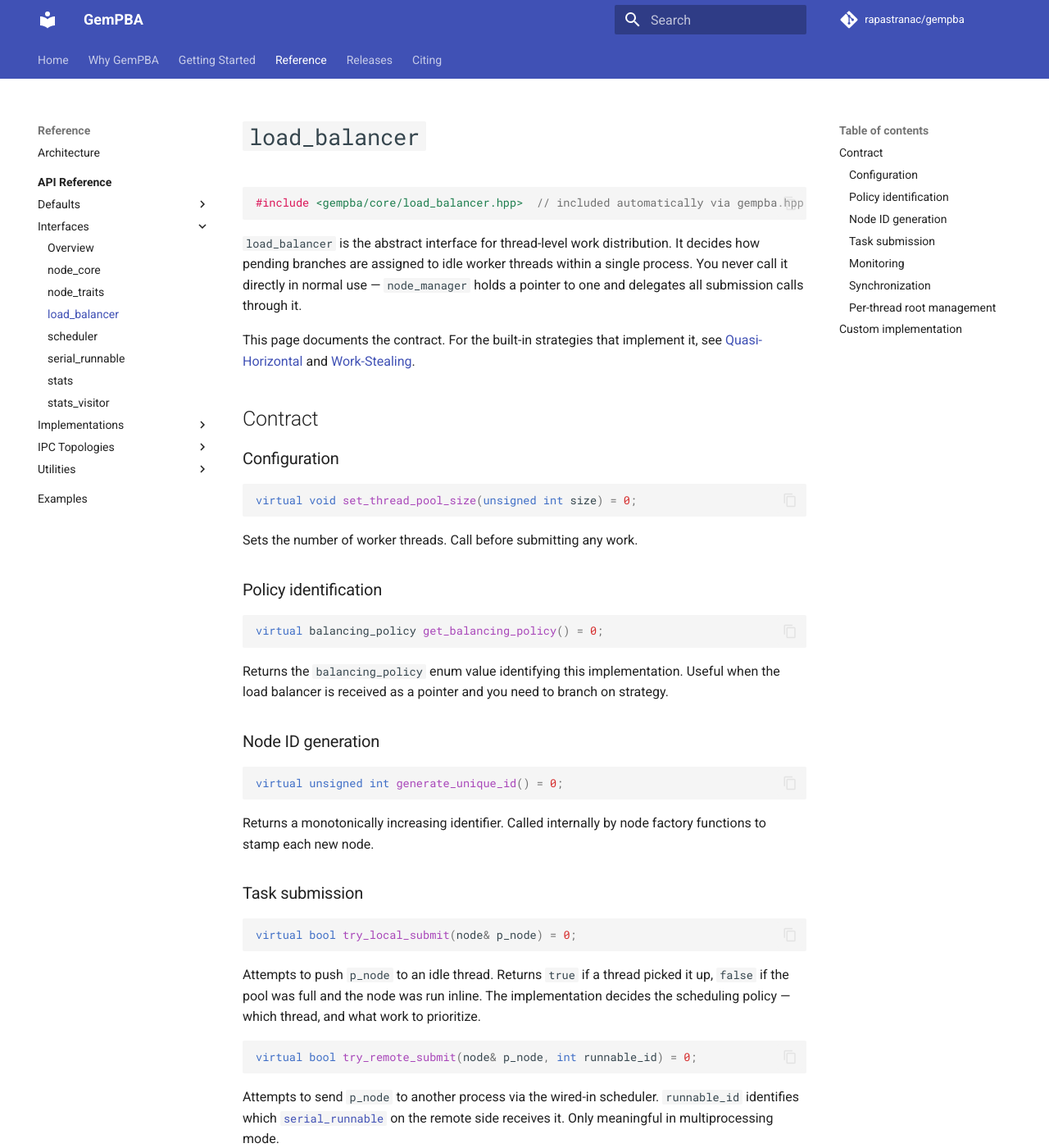
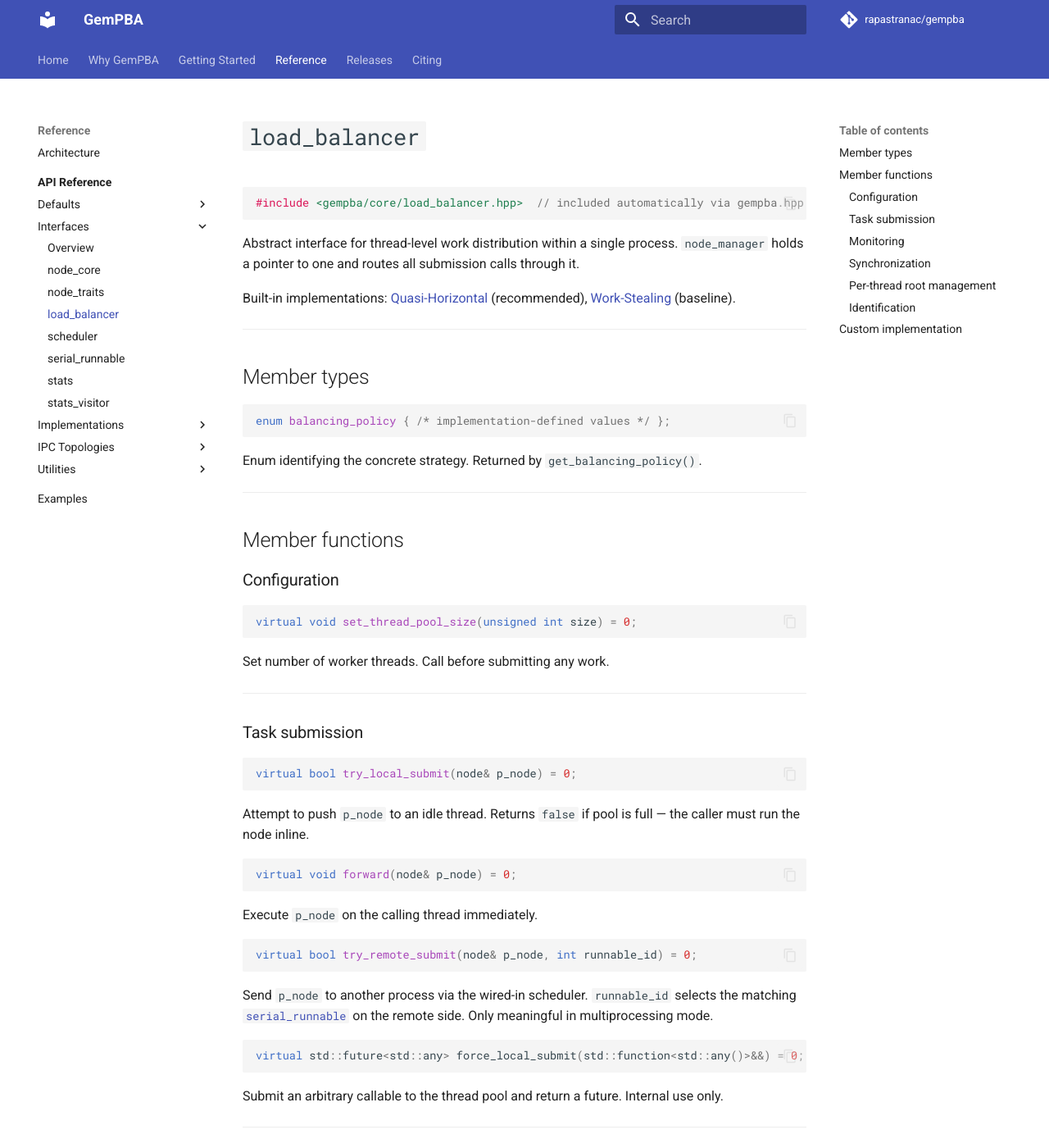
Before and after one commit to rapastranac/gempba-docs, an MkDocs documentation site: the page built from docs/reference/interfaces/load-balancer.md, in a window 1280 px wide and 1400 px high. Shown: the whole window at 82% size. Built offline with MkDocs 1.6.1 and Material for MkDocs 9.7.7, drawn with Linux system fonts in a browser that asks for light colours; comment, search, counter and statistics services are not loaded; some of the changed text lies outside the part shown.

Commit message:
#8 Reformat load_balancer reference to code-block-per-method style

````diff
--- a/docs/reference/interfaces/load-balancer.md
+++ b/docs/reference/interfaces/load-balancer.md
@@ -4,81 +4,78 @@
 #include <gempba/core/load_balancer.hpp>  // included automatically via gempba.hpp
 ```
 
-`load_balancer` is the abstract interface for thread-level work distribution. It decides how pending branches are assigned to idle worker threads within a single process. You never call it directly in normal use — `node_manager` holds a pointer to one and delegates all submission calls through it.
+Abstract interface for thread-level work distribution within a single process. `node_manager` holds a pointer to one and routes all submission calls through it.
 
-This page documents the contract. For the built-in strategies that implement it, see [Quasi-Horizontal](../implementations/load-balancers/quasi-horizontal.md) and [Work-Stealing](../implementations/load-balancers/work-stealing.md).
+Built-in implementations: [Quasi-Horizontal](../implementations/load-balancers/quasi-horizontal.md) (recommended), [Work-Stealing](../implementations/load-balancers/work-stealing.md) (baseline).
 
-## Contract
+---
+
+## Member types
+
+```cpp
+enum balancing_policy { /* implementation-defined values */ };
+```
+Enum identifying the concrete strategy. Returned by `get_balancing_policy()`.
+
+---
+
+## Member functions
 
 ### Configuration
 
 ```cpp
 virtual void set_thread_pool_size(unsigned int size) = 0;
 ```
+Set number of worker threads. Call before submitting any work.
 
-Sets the number of worker threads. Call before submitting any work.
-
-### Policy identification
-
-```cpp
-virtual balancing_policy get_balancing_policy() = 0;
-```
-
-Returns the `balancing_policy` enum value identifying this implementation. Useful when the load balancer is received as a pointer and you need to branch on strategy.
-
-### Node ID generation
-
-```cpp
-virtual unsigned int generate_unique_id() = 0;
-```
-
-Returns a monotonically increasing identifier. Called internally by node factory functions to stamp each new node.
+---
 
 ### Task submission
 
 ```cpp
 virtual bool try_local_submit(node& p_node) = 0;
 ```
+Attempt to push `p_node` to an idle thread. Returns `false` if pool is full — the caller must run the node inline.
 
-Attempts to push `p_node` to an idle thread. Returns `true` if a thread picked it up, `false` if the pool was full and the node was run inline. The implementation decides the scheduling policy — which thread, and what work to prioritize.
+```cpp
+virtual void forward(node& p_node) = 0;
+```
+Execute `p_node` on the calling thread immediately.
 
 ```cpp
 virtual bool try_remote_submit(node& p_node, int runnable_id) = 0;
 ```
-
-Attempts to send `p_node` to another process via the wired-in scheduler. `runnable_id` identifies which [`serial_runnable`](serial-runnable.md) on the remote side receives it. Only meaningful in multiprocessing mode.
+Send `p_node` to another process via the wired-in scheduler. `runnable_id` selects the matching [`serial_runnable`](serial-runnable.md) on the remote side. Only meaningful in multiprocessing mode.
 
 ```cpp
-virtual void forward(node& p_node) = 0;
+virtual std::future<std::any> force_local_submit(std::function<std::any()>&&) = 0;
 ```
+Submit an arbitrary callable to the thread pool and return a future. Internal use only.
 
-Executes `p_node` on the calling thread immediately. The implementation handles any post-execution bookkeeping (pruning, root correction) after the call returns.
-
-```cpp
-virtual std::future<std::any> force_local_submit(std::function<std::any()>&& fn) = 0;
-```
-
-Submits an arbitrary callable to the thread pool and returns a future. Used internally by the framework for result collection. Not intended for user code.
+---
 
 ### Monitoring
 
 ```cpp
-[[nodiscard]] virtual double       get_idle_time()            const = 0;
-[[nodiscard]] virtual bool         is_done()                  const = 0;
-[[nodiscard]] virtual std::size_t  get_thread_request_count() const = 0;
+[[nodiscard]] virtual double      get_idle_time()            const = 0;
+[[nodiscard]] virtual bool        is_done()                  const = 0;
+[[nodiscard]] virtual std::size_t get_thread_request_count() const = 0;
 ```
 
-- `get_idle_time()` — cumulative wall-clock milliseconds that threads spent waiting for work.
-- `is_done()` — `true` when the queue is empty and all threads are idle.
-- `get_thread_request_count()` — total tasks submitted since startup.
+`get_idle_time()` — cumulative wall-clock milliseconds threads spent waiting for work.
+`is_done()` — `true` when queue is empty and all threads are idle.
+`get_thread_request_count()` — total tasks submitted since startup.
+
+---
 
 ### Synchronization
 
 ```cpp
 virtual void wait() = 0;
 ```
+Block until all queued and in-flight tasks complete.
 
-Blocks until all queued and in-flight tasks complete. Delegated to by `node_manager::wait()`.
+---
 
 ### Per-thread root management
 
@@ -89,35 +86,32 @@ virtual std::shared_ptr<std::shared_ptr<node_core>>
 virtual void set_root(std::thread::id thread_id,
                       std::shared_ptr<node_core>& root) = 0;
 ```
+Hooks for tracking a per-thread root pointer (quasi-horizontal strategy). Provide no-op stubs if unused.
 
-Hooks for implementations that track a per-thread root pointer (quasi-horizontal). Implementations that do not use per-thread roots provide no-op stubs.
+---
+
+### Identification
+
+```cpp
+virtual balancing_policy get_balancing_policy() = 0;
+```
+Enum value identifying this strategy.
+
+```cpp
+virtual unsigned int generate_unique_id() = 0;
+```
+Monotonically increasing node ID. Called internally by node factory functions.
+
+---
 
 ## Custom implementation
 
 ```cpp
 class MyLoadBalancer : public gempba::load_balancer {
-public:
-    bool try_local_submit(gempba::node& p_node) override { /* ... */ }
-    bool try_remote_submit(gempba::node& p_node, int id) override { /* ... */ }
-    void forward(gempba::node& p_node) override { /* ... */ }
-
-    void set_thread_pool_size(unsigned int size) override { /* ... */ }
-    gempba::balancing_policy get_balancing_policy() override { /* ... */ }
-    unsigned int generate_unique_id() override { /* ... */ }
-
-    std::future<std::any> force_local_submit(std::function<std::any()>&& fn) override { /* ... */ }
-    double       get_idle_time()            const override { /* ... */ }
-    bool         is_done()                  const override { /* ... */ }
-    std::size_t  get_thread_request_count() const override { /* ... */ }
-    void         wait()                           override { /* ... */ }
-
-    std::shared_ptr<std::shared_ptr<gempba::node_core>>
-        get_root(std::thread::id id) override { return nullptr; }
-    void set_root(std::thread::id id,
-                  std::shared_ptr<gempba::node_core>& root) override {}
+    // implement all pure virtuals above
 };
 
 auto* lb = gempba::mt::create_load_balancer(std::make_unique<MyLoadBalancer>());
 ```
 
-Your implementation navigates the recursion tree through [`node_traits`](node-traits.md). Study `quasi_horizontal_load_balancer` in `private/impl/load_balancing/` for the expected semantics of every tree navigation call before writing something from scratch.
+Study `quasi_horizontal_load_balancer` in `private/impl/load_balancing/` for the expected semantics of every tree navigation call before writing from scratch.
````
